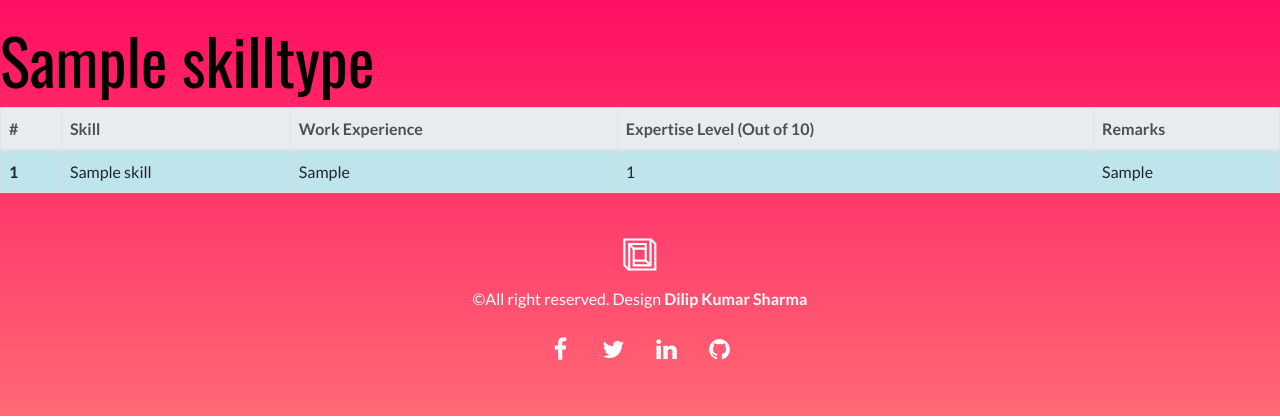
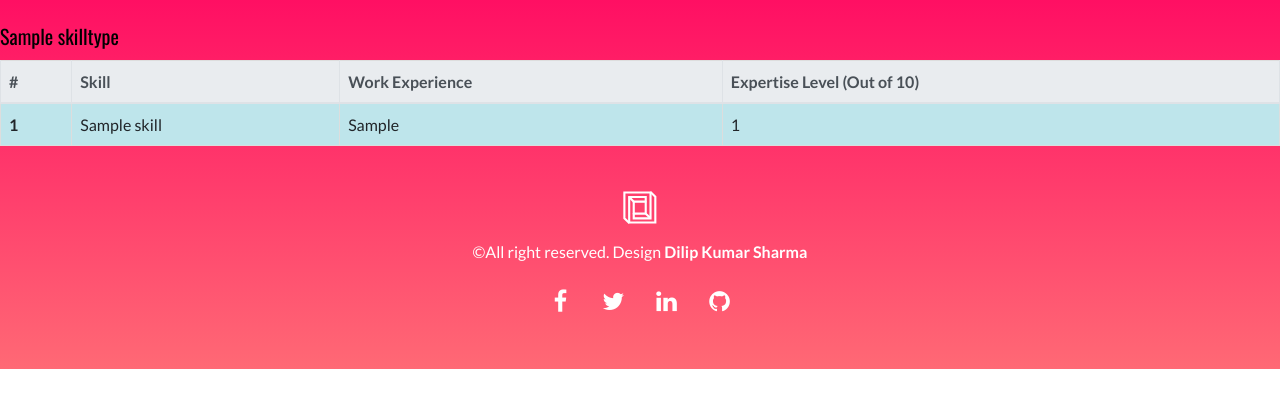
Before and after one commit to diliplakshya/portfolio, a Django app: page /skill/ in a window 1280 px wide. Shown: the part 62-482 px from the top of the page. Run offline with Django 3.2, Linux system fonts and the light colour scheme; tables that the repository leaves empty hold one stand-in row (values such as "Sample post"); some libraries are stand-ins or nearby versions.

Commit message:
Changed text heading for skill

```diff
--- a/home/templates/home/skill.html
+++ b/home/templates/home/skill.html
@@ -3,7 +3,7 @@
 {% block content %}
   <div>
     {% for skill_type, skills in skill_details %}
-      <h1>{{ skill_type }}</h1>
+      <h3>{{ skill_type }}</h3>
       <table class="table table-bordered table-hover">
         <thead class="thead-light">
           <tr>
@@ -11,7 +11,6 @@
             <th scope="col">Skill</th>
             <th scope="col">Work Experience</th>
             <th scope="col">Expertise Level (Out of 10)</th>
-            <th scope="col">Remarks</th>
           </tr>
         </thead>
         <tbody>
@@ -21,7 +20,6 @@
               <td>{{ skill.name }}</td>
               <td>{{ skill.experience }}</td>
               <td>{{ skill.proficiency }}</td>
-              <td>{{ skill.remarks }}</td>
             </tr>
           {% endfor %}
         </tbody>
```
